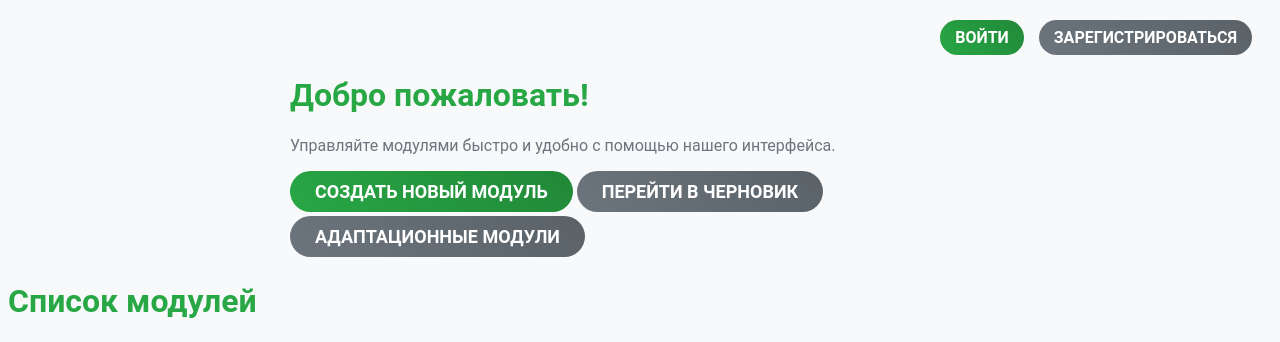
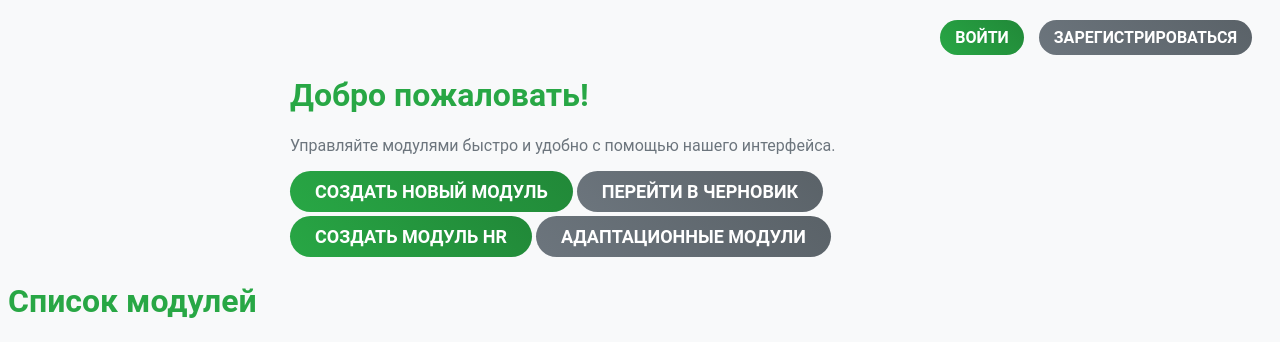
Before and after one commit to SaintKliment/hr_system, a Flask app: template templates/index.html in a window 1280 px wide. Shown: the top 342 px of the page. Run offline with Flask 3, Linux system fonts and the light colour scheme; the template is opened without the code that fills it, so the values that code supplies are empty; some libraries are stand-ins or nearby versions.

Commit message:
add btns

```diff
--- a/templates/index.html
+++ b/templates/index.html
@@ -145,8 +145,10 @@
           <a href="/draft" class="custom-btn btn-gray">
             <span>Перейти в черновик</span>
           </a>
-          <!-- Новая кнопка для адаптационных модулей -->
-          <a href="/view_modules" class="custom-btn btn-gray mt-3">
+          <a href="/hr_add" class="custom-btn btn-green me-3">
+            <span>Создать модуль HR</span>
+          </a>
+          <a href="/view_modules" class="custom-btn btn-gray">
             <span>Адаптационные модули</span>
           </a>
         </div>
```
